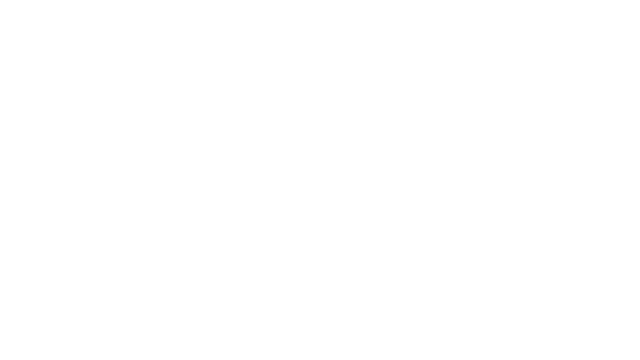
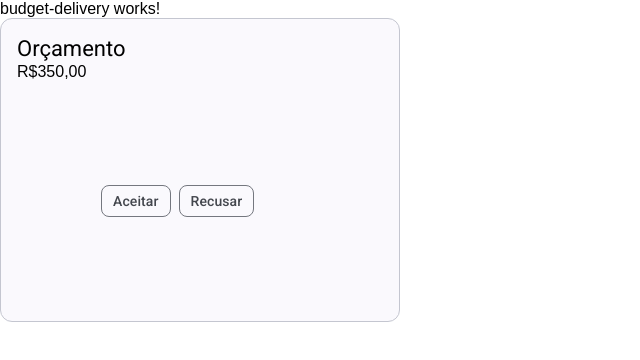
Before and after one commit to EduKaique/sistema-manutencao-angular-spring, an Angular app in the folder front-end/: page /budget-delivery in a window 1280 px wide. Before the commit this address led to /. Shown: the top 360 px of the page, without its empty margins (0-640 px from the left). Built offline with nearby package versions, Linux system fonts and the light colour scheme.

Commit message:
commit da estrutura da pagina de entrega de orçamento

```diff
--- a/front-end/src/app/app.routes.ts
+++ b/front-end/src/app/app.routes.ts
@@ -1,6 +1,7 @@
 import { Routes } from '@angular/router';
 import { LoginPageComponent } from './core/auth/pages/login-page/login-page.component';
 import { PaymentPanelComponent } from './features/client/request-detail-page/components/payment-panel/payment-panel.component';
+import { BudgetDeliveryComponent } from './features/employee/budget-delivery/budget-delivery.component';
 
 export const routes: Routes = [
   {
@@ -12,6 +13,10 @@ export const routes: Routes = [
     path: 'login',
     component: LoginPageComponent,
   },
+      {
+        path: 'budget-delivery',
+        component: BudgetDeliveryComponent
+    },
   {
     path: 'payment-page',
     component: PaymentPanelComponent
--- /dev/null
+++ b/front-end/src/app/features/employee/budget-delivery/budget-delivery.component.css
@@ -0,0 +1,7 @@
+.example-card {
+  max-width: 400px;
+}
+
+.example-card-footer {
+  padding: 100px;
+}
--- /dev/null
+++ b/front-end/src/app/features/employee/budget-delivery/budget-delivery.component.html
@@ -0,0 +1,17 @@
+<p>budget-delivery works!</p>
+<mat-card class="example-card" appearance="outlined">
+  <mat-card-header>
+    <mat-card-title>Orçamento</mat-card-title>
+  </mat-card-header>
+  <mat-card-content>
+    <p>
+R$350,00
+    </p>
+  </mat-card-content>
+  <mat-card-footer class="example-card-footer">
+    <mat-chip-set aria-label="Chihuahua traits">
+      <mat-chip>Aceitar</mat-chip>
+      <mat-chip>Recusar</mat-chip>
+    </mat-chip-set>
+  </mat-card-footer>
+</mat-card>
--- /dev/null
+++ b/front-end/src/app/features/employee/budget-delivery/budget-delivery.component.ts
@@ -0,0 +1,15 @@
+import {ChangeDetectionStrategy, Component} from '@angular/core';
+import {MatProgressBarModule} from '@angular/material/progress-bar';
+import {MatCardModule} from '@angular/material/card';
+import {MatChipsModule} from '@angular/material/chips';
+import {MatButtonModule} from '@angular/material/button';
+
+@Component({
+  selector: 'app-budget-delivery',
+    imports: [MatCardModule, MatChipsModule, MatProgressBarModule],
+  templateUrl: './budget-delivery.component.html',
+  styleUrl: './budget-delivery.component.css',
+  changeDetection: ChangeDetectionStrategy.OnPush,
+})
+export class BudgetDeliveryComponent {
+}
```
Also changed, not shown: 1 other file (tests, documents, lock files or other folders).
